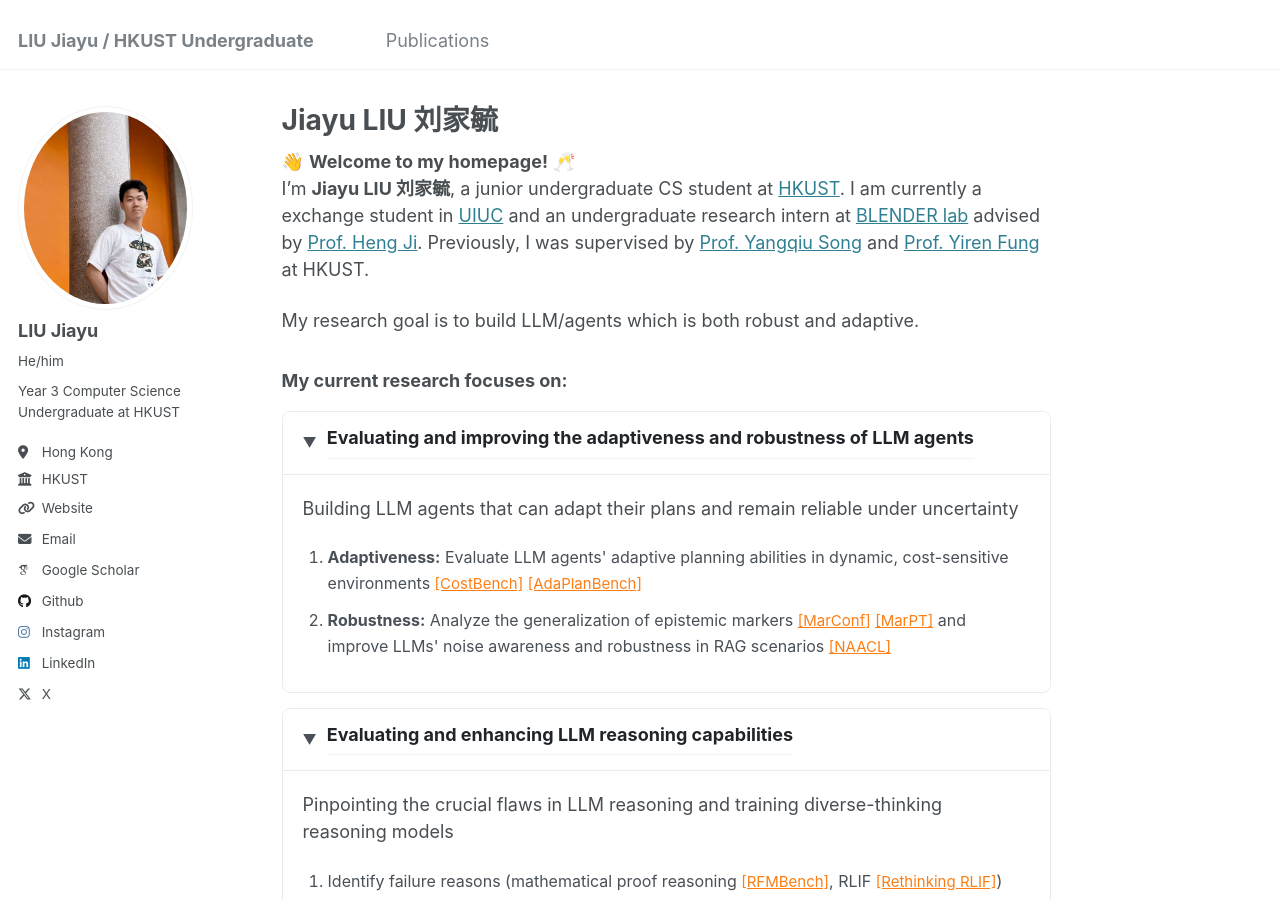
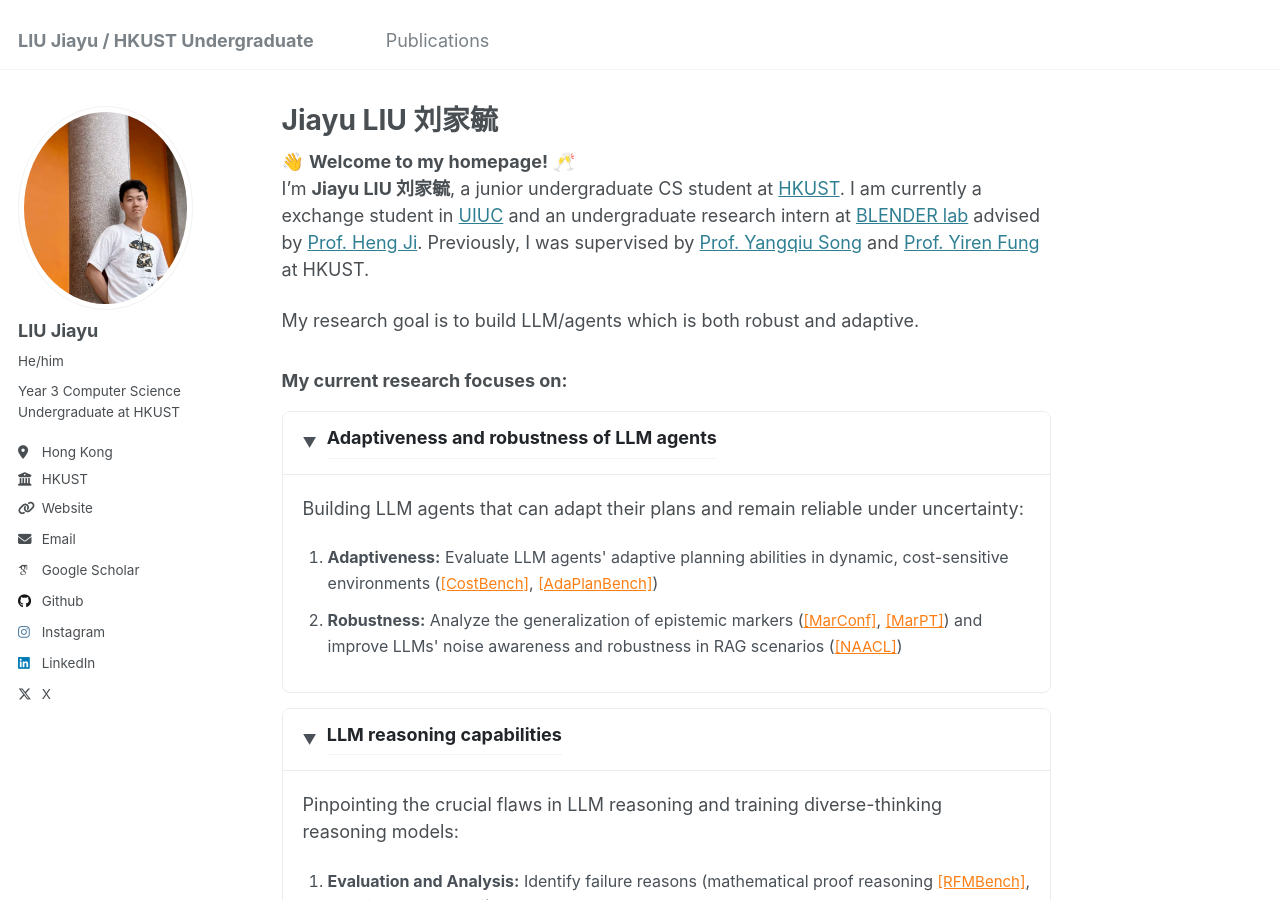
Before and after one commit to JiayuJeff/JiayuJeff.github.io, a Jekyll site: the page built from _pages/about.md, in a window 1280 px wide and 900 px high. Built offline with Jekyll 4.4.1, drawn with Linux system fonts in a browser that asks for light colours; some web fonts are replaced; some of the changed text lies outside the part shown.

Commit message:
Refine research focus formatting

```diff
--- a/_pages/about.md
+++ b/_pages/about.md
@@ -93,13 +93,13 @@ My research goal is to build LLM/agents which is both robust and adaptive.
   <div class="research-section">
     <div class="research-header" onclick="toggleSection(this)">
       <span class="research-icon">▼</span>
-      <h2>Evaluating and improving the adaptiveness and robustness of LLM agents</h2>
+      <h2>Adaptiveness and robustness of LLM agents</h2>
     </div>
     <div class="research-content active">
-      <p>Building LLM agents that can adapt their plans and remain reliable under uncertainty</p>
+      <p>Building LLM agents that can adapt their plans and remain reliable under uncertainty:</p>
       <ol>
-        <li><strong>Adaptiveness:</strong> Evaluate LLM agents' adaptive planning abilities in dynamic, cost-sensitive environments <a href="https://arxiv.org/pdf/2511.02734v1">[CostBench]</a> <a href="https://jiayujeff.github.io/">[AdaPlanBench]</a></li>
-        <li><strong>Robustness:</strong> Analyze the generalization of epistemic markers <a href="https://arxiv.org/abs/2505.24778">[MarConf]</a> <a href="https://arxiv.org/abs/2508.08992">[MarPT]</a> and improve LLMs' noise awareness and robustness in RAG scenarios <a href="https://arxiv.org/pdf/2601.11004">[NAACL]</a></li>
+        <li><strong>Adaptiveness:</strong> Evaluate LLM agents' adaptive planning abilities in dynamic, cost-sensitive environments (<a href="https://arxiv.org/pdf/2511.02734v1">[CostBench]</a>, <a href="https://jiayujeff.github.io/">[AdaPlanBench]</a>)</li>
+        <li><strong>Robustness:</strong> Analyze the generalization of epistemic markers (<a href="https://arxiv.org/abs/2505.24778">[MarConf]</a>, <a href="https://arxiv.org/abs/2508.08992">[MarPT]</a>) and improve LLMs' noise awareness and robustness in RAG scenarios (<a href="https://arxiv.org/pdf/2601.11004">[NAACL]</a>)</li>
       </ol>
     </div>
   </div>
@@ -107,13 +107,13 @@ My research goal is to build LLM/agents which is both robust and adaptive.
   <div class="research-section">
     <div class="research-header" onclick="toggleSection(this)">
       <span class="research-icon">▼</span>
-      <h2>Evaluating and enhancing LLM reasoning capabilities</h2>
+      <h2>LLM reasoning capabilities</h2>
     </div>
     <div class="research-content active">
-      <p>Pinpointing the crucial flaws in LLM reasoning and training diverse-thinking reasoning models</p>
+      <p>Pinpointing the crucial flaws in LLM reasoning and training diverse-thinking reasoning models:</p>
       <ol>
-        <li>Identify failure reasons (mathematical proof reasoning <a href="https://arxiv.org/pdf/2506.17114">[RFMBench]</a>,  RLIF <a href="#">[Rethinking RLIF]</a>)</li>
-        <li>Self-evolution with verificable signals (Diversity-Enhanced Reasoning with RL <a href="https://arxiv.org/abs/2507.20187">[Multirole-R1]</a>, Self-evolution via code <a
+        <li><strong>Evaluation and Analysis:</strong> Identify failure reasons (mathematical proof reasoning <a href="https://arxiv.org/pdf/2506.17114">[RFMBench]</a>, RLIF <a href="#">[Rethinking RLIF]</a>)</li>
+        <li><strong>Methods:</strong> Self-evolution with verifiable signals (Diversity-Enhanced Reasoning with RL <a href="https://arxiv.org/abs/2507.20187">[Multirole-R1]</a>, Self-evolution via code <a
         href="https://arxiv.org/abs/2603.03202">[Code2Math]</a>)</li>
       </ol>
     </div>
```
